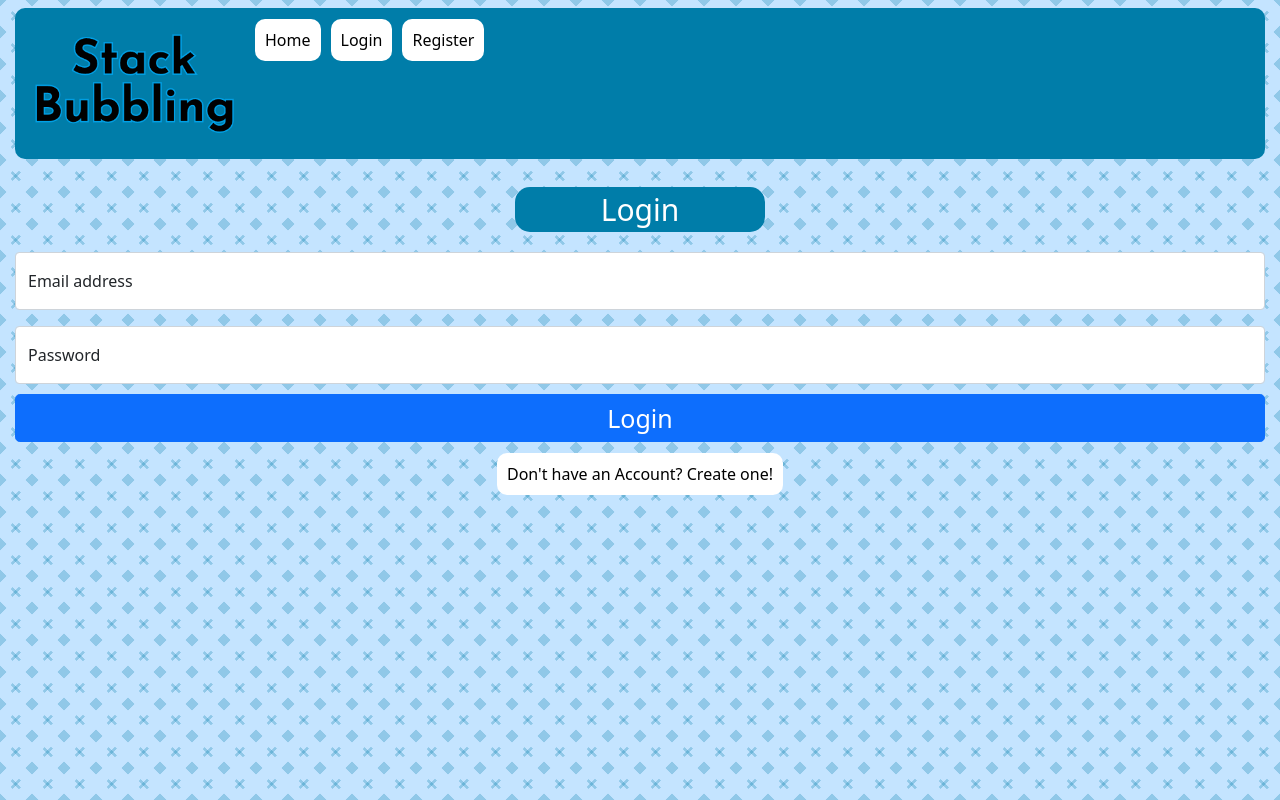
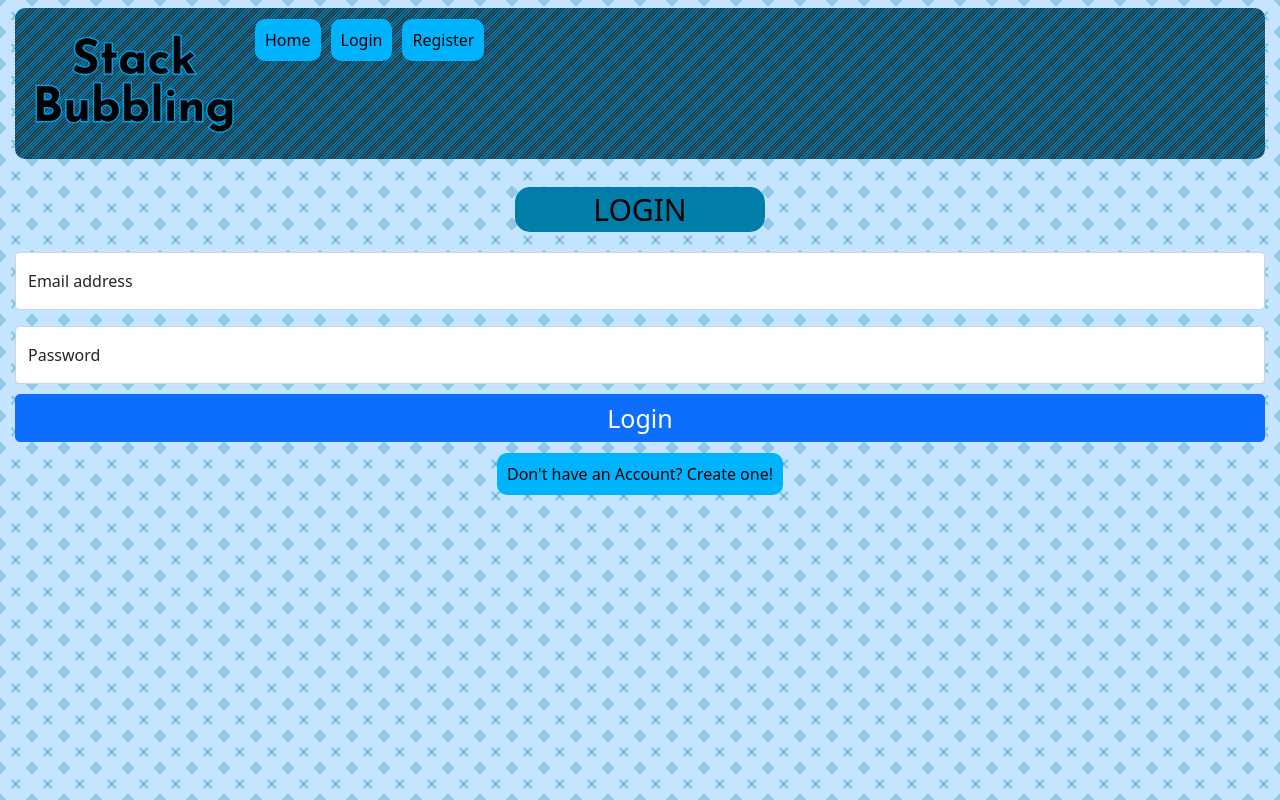
Before and after one commit to DrakeHunterK7/SOEN-341-Fall-2021-TEAM-300, a React (Create React App) app in the folder frontend-stack-bubbling/: page /login in a window 1280 px wide. Built offline with nearby package versions, Linux system fonts and the light colour scheme.

Commit message:
Changed color of header buttons and bottom buttons

```diff
--- a/frontend-stack-bubbling/src/components/Header/index.css
+++ b/frontend-stack-bubbling/src/components/Header/index.css
@@ -1,12 +1,15 @@
 #Header{
-    background-color: #007da9;
+    background: linear-gradient(135deg, #0079AD 0%, #0079AD 5%,transparent 5%, transparent 10%, #0079AD 10%, #0079AD 15%,transparent 15%,transparent 20%, #0079AD 20%, #0079AD 25%,transparent 25%,transparent 30%, #0079AD 30%, #0079AD 35%,transparent 35%,transparent 40%, #0079AD 40%, #0079AD 45%,transparent 45%,transparent 50%, #0079AD 50%, #0079AD 55%,transparent 55%,transparent 60%, #0079AD 60%, #0079AD 65%,transparent 65%,transparent 70%, #0079AD 70%, #0079AD 75%,transparent 70%,transparent 80%, #0079AD 80%, #0079AD 85%,transparent 85%,transparent 90%, #0079AD 90%, #0079AD 95%,transparent 95%);
+        background-size: 1em 1em;
+        background-color: #000000c2;
+        opacity: 1;
     vertical-align: center;
     border-radius: 10px;
     padding: 20px;
 }
 
 .link {
-    background-color: rgb(255, 255, 255);
+    background-color: #00b3ff;
     border-radius: 10px;
     text-decoration: none;
     padding:10px;
@@ -20,7 +23,7 @@
 a.link:hover {
     padding-top:15px;
     padding-bottom: 15px;
-    color:rgb(0, 165, 206)
+
 }
 
 .navbar {
--- a/frontend-stack-bubbling/src/pages/Home/index.jsx
+++ b/frontend-stack-bubbling/src/pages/Home/index.jsx
@@ -33,7 +33,7 @@
               </MyNavLink>
             </li>
             <li>
-              <MyNavLink replace to="/home/message">
+              <MyNavLink replace to="/home/message" >
                 Message
               </MyNavLink>
             </li>
--- a/frontend-stack-bubbling/src/pages/Login/index.css
+++ b/frontend-stack-bubbling/src/pages/Login/index.css
@@ -16,7 +16,7 @@
     margin-top: 20px;
     margin-bottom: 20px;
     text-align: center;
-    color: rgb(255, 255, 255);
+    color: rgb(0, 0, 0);
     border-radius: 15px;
     background-color: #007da9;
 
@@ -31,7 +31,7 @@
 
 a.bottomlink {
     color: black;
-    background-color: rgb(255, 255, 255);
+    background-color: #00b3ff;
     border-radius: 10px;
     text-decoration: none;
     padding:10px;
@@ -42,7 +42,7 @@
 }
 
 a.bottomlink:hover {
-    color: rgb(0, 155, 155);
+    color: rgb(0, 247, 255);
     padding-top: 15px;
     padding-bottom: 15px;
 }
--- a/frontend-stack-bubbling/src/pages/Login/index.jsx
+++ b/frontend-stack-bubbling/src/pages/Login/index.jsx
@@ -76,7 +76,7 @@
     return (
       <div className="container-margin">
         <Header/>
-        <div className="pagetitle">Login</div>
+        <div className="pagetitle">LOGIN</div>
 
         <Popup
           tigger={this.state.tigger}
--- a/frontend-stack-bubbling/src/pages/Register/index.jsx
+++ b/frontend-stack-bubbling/src/pages/Register/index.jsx
@@ -86,7 +86,7 @@
     return (
       <div className="container-margin">
         <Header/>
-        <div className="pagetitle">Register</div>
+        <div className="pagetitle">REGISTER</div>
         <Popup
           tigger={this.state.tigger}
           setTiggerAlertBox={this.setTiggerAlertBox}
```
Also changed, not shown: frontend-stack-bubbling/src/pages/Home/index.css (line endings or trailing spaces).
